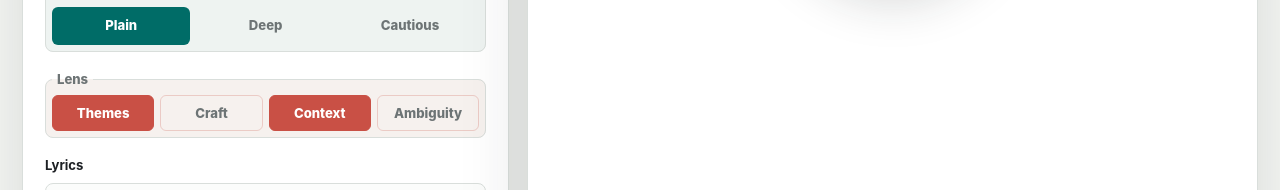
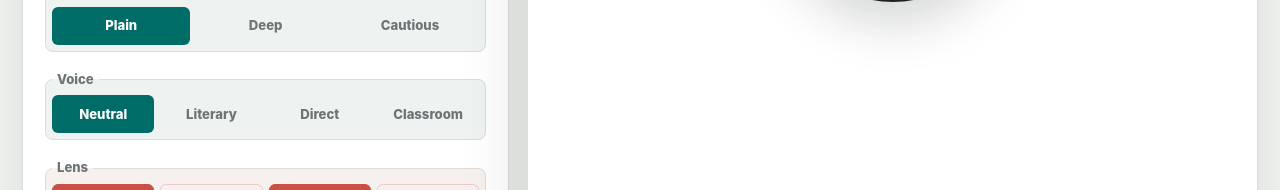
Before and after one commit to AsadullahBajwa/LyricLens, a React (Vite) app: page / in a window 1280 px wide. Shown: the part 549-739 px from the top of the page. Built offline with nearby package versions, Linux system fonts and the light colour scheme.

Commit message:
feat: add response voice selector

```diff
--- a/src/main.jsx
+++ b/src/main.jsx
@@ -33,6 +33,7 @@ const emptyForm = {
   artist: "",
   lyrics: "",
   detail: "plain",
+  tone: "neutral",
   focus: ["themes", "context"]
 };
 
@@ -63,6 +64,13 @@ const focusOptions = [
   ["craft", "Craft"],
   ["context", "Context"],
   ["ambiguity", "Ambiguity"]
+];
+
+const toneOptions = [
+  ["neutral", "Neutral"],
+  ["literary", "Literary"],
+  ["direct", "Direct"],
+  ["classroom", "Classroom"]
 ];
 
 const sectionConfig = [
@@ -106,7 +114,12 @@ function App() {
       }
 
       const savedAt = new Date().toISOString();
-      saveStorage(STORAGE_KEYS.draft, { ...form, focus: normalizeFocus(form.focus), savedAt });
+      saveStorage(STORAGE_KEYS.draft, {
+        ...form,
+        tone: normalizeTone(form.tone),
+        focus: normalizeFocus(form.focus),
+        savedAt
+      });
       setDraftSavedAt(savedAt);
     }, 350);
 
@@ -177,7 +190,11 @@ function App() {
       const response = await fetch("/api/interpret", {
         method: "POST",
         headers: { "Content-Type": "application/json" },
-        body: JSON.stringify({ ...form, focus: normalizeFocus(form.focus) }),
+        body: JSON.stringify({
+          ...form,
+          tone: normalizeTone(form.tone),
+          focus: normalizeFocus(form.focus)
+        }),
         signal: controller.signal
       });
 
@@ -231,7 +248,12 @@ function App() {
 
   function saveDraftNow() {
     const savedAt = new Date().toISOString();
-    saveStorage(STORAGE_KEYS.draft, { ...form, focus: normalizeFocus(form.focus), savedAt });
+    saveStorage(STORAGE_KEYS.draft, {
+      ...form,
+      tone: normalizeTone(form.tone),
+      focus: normalizeFocus(form.focus),
+      savedAt
+    });
     setDraftSavedAt(savedAt);
   }
 
@@ -244,6 +266,7 @@ function App() {
       ...emptyForm,
       ...demoLyrics,
       detail: "plain",
+      tone: "literary",
       focus: ["themes", "craft"]
     });
     setResult(null);
@@ -283,6 +306,7 @@ function App() {
       title: submittedForm.title.trim(),
       artist: submittedForm.artist.trim(),
       detail: submittedForm.detail,
+      tone: normalizeTone(submittedForm.tone),
       focus: normalizeFocus(submittedForm.focus),
       lyrics: submittedForm.lyrics,
       interpretation,
@@ -302,6 +326,7 @@ function App() {
       artist: entry.artist || "",
       lyrics: entry.lyrics || "",
       detail: entry.detail || "plain",
+      tone: normalizeTone(entry.tone),
       focus: normalizeFocus(entry.focus)
     });
     setResult(entry.interpretation);
@@ -398,6 +423,22 @@ function App() {
                   onChange={(event) => updateField("detail", event.target.value)}
                 />
                 <span>{capitalize(option)}</span>
+              </label>
+            ))}
+          </fieldset>
+
+          <fieldset className="segmented tone-grid">
+            <legend>Voice</legend>
+            {toneOptions.map(([option, label]) => (
+              <label key={option} className={form.tone === option ? "active" : ""}>
+                <input
+                  type="radio"
+                  name="tone"
+                  value={option}
+                  checked={form.tone === option}
+                  onChange={(event) => updateField("tone", event.target.value)}
+                />
+                <span>{label}</span>
               </label>
             ))}
           </fieldset>
@@ -920,6 +961,7 @@ function createInitialForm() {
   return {
     ...emptyForm,
     ...draft,
+    tone: normalizeTone(draft.tone),
     focus: normalizeFocus(draft.focus)
   };
 }
@@ -934,8 +976,17 @@ function loadHistory() {
 
   return value
     .filter((entry) => entry?.id && entry?.interpretation)
-    .map((entry) => ({ ...entry, focus: normalizeFocus(entry.focus) }))
+    .map((entry) => ({
+      ...entry,
+      tone: normalizeTone(entry.tone),
+      focus: normalizeFocus(entry.focus)
+    }))
     .slice(0, MAX_HISTORY_ITEMS);
+}
+
+function normalizeTone(value) {
+  const allowed = toneOptions.map(([option]) => option);
+  return allowed.includes(value) ? value : emptyForm.tone;
 }
 
 function normalizeFocus(value) {
--- a/src/styles.css
+++ b/src/styles.css
@@ -313,6 +313,10 @@ textarea:focus {
   height: 1px;
   overflow: hidden;
   clip: rect(0 0 0 0);
+}
+
+.tone-grid {
+  grid-template-columns: repeat(4, minmax(0, 1fr));
 }
 
 .lens-grid {
@@ -815,6 +819,10 @@ mark {
     grid-template-columns: 1fr;
   }
 
+  .tone-grid {
+    grid-template-columns: repeat(2, minmax(0, 1fr));
+  }
+
   .lens-grid {
     grid-template-columns: repeat(2, minmax(0, 1fr));
   }
```
Also changed, not shown: 2 other files (tests, documents, lock files or other folders).
